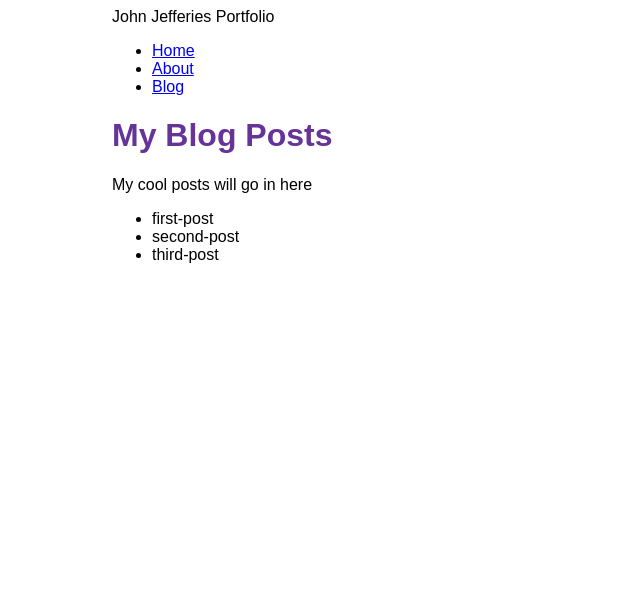
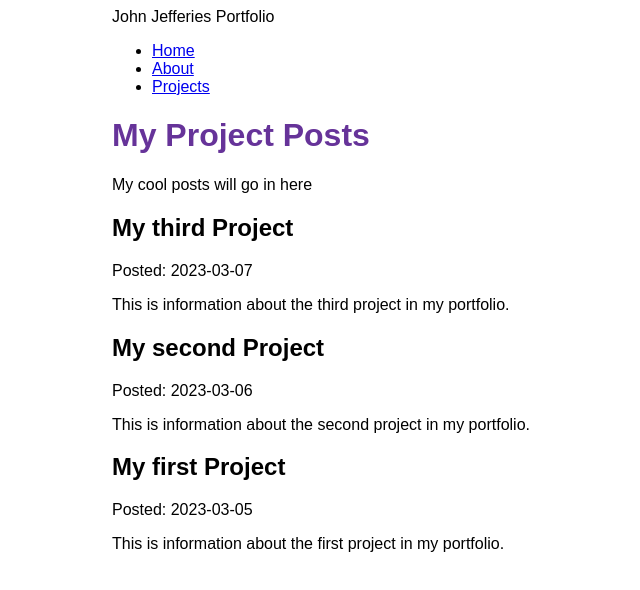
Before and after one commit to jdjefferies3/john-jefferies-portfolio, a Gatsby site: page /blog in a window 1280 px wide. Shown: the whole page, without its empty margins (278-918 px from the left). Built offline with nearby package versions, Linux system fonts and the light colour scheme; Gatsby itself is replaced by a stand-in of ours.

Commit message:
Finished Gatsby Tutorial Part 5

```diff
--- /dev/null
+++ b/blog/first-project.mdx
@@ -0,0 +1,7 @@
+---
+title: "My first Project"
+date: "2023-03-05"
+slug: "my-first-project"
+---
+
+This is information about the first project in my portfolio.
--- /dev/null
+++ b/blog/second-project.mdx
@@ -0,0 +1,7 @@
+---
+title: "My second Project"
+date: "2023-03-06"
+slug: "my-second-project"
+---
+
+This is information about the second project in my portfolio.
--- /dev/null
+++ b/blog/third-project.mdx
@@ -0,0 +1,7 @@
+---
+title: "My third Project"
+date: "2023-03-07"
+slug: "my-third-project"
+---
+
+This is information about the third project in my portfolio.
--- a/gatsby-config.js
+++ b/gatsby-config.js
@@ -12,5 +12,6 @@ module.exports = {
         path: `${__dirname}/blog`,
       }
     },
+    "gatsby-plugin-mdx",
   ],
 };
--- a/package.json
+++ b/package.json
@@ -15,8 +15,10 @@
     "clean": "gatsby clean"
   },
   "dependencies": {
+    "@mdx-js/react": "^2.3.0",
     "gatsby": "^5.7.0",
     "gatsby-plugin-image": "^3.7.0",
+    "gatsby-plugin-mdx": "^5.7.0",
     "gatsby-plugin-sharp": "^5.7.0",
     "gatsby-source-filesystem": "^5.7.0",
     "react": "^18.2.0",
--- a/src/components/layout.js
+++ b/src/components/layout.js
@@ -37,7 +37,7 @@ const Layout = ({ pageTitle, children }) => {
           </li>
           <li className={navLinkItem}>
               <Link to="/blog" className={navLinkText}>
-                  Blog
+                  Projects
               </Link>
           </li>
         </ul>
--- a/src/pages/blog.js
+++ b/src/pages/blog.js
@@ -5,31 +5,36 @@ import Seo from '../components/seo'
 
 const BlogPage = ({data}) => {
   return (
-    <Layout pageTitle="My Blog Posts">
+    <Layout pageTitle="My Project Posts">
       <p>My cool posts will go in here</p>
-      <ul>
-          {
-              data.allFile.nodes.map(node => (
-                  <li key={node.name}>
-                      {node.name}
-                  </li>
-              ))
-          }
-      </ul>
+      {
+          data.allMdx.nodes.map((node) => (
+              <article key={node.id}>
+                  <h2>{node.frontmatter.title}</h2>
+                  <p>Posted: {node.frontmatter.date}</p>
+                  <p>{node.excerpt}</p>
+              </article>
+          ))
+      }
     </Layout>
   )
 }
 
 export const query = graphql`
-  query {
-    allFile {
+query MyQuery {
+    allMdx(sort: {frontmatter: {date: DESC}}) {
       nodes {
-        name
+        frontmatter {
+          date
+          title
+        }
+        id
+        excerpt
       }
     }
   }
 `
 
-export const Head = () => <Seo title="My Blog Posts" />
+export const Head = () => <Seo title="My Project Posts" />
 
 export default BlogPage
```
Also changed, not shown: blog/first-post.mdx (deleted), blog/second-post.mdx (deleted), blog/third-post.mdx (deleted), 1 other file.
